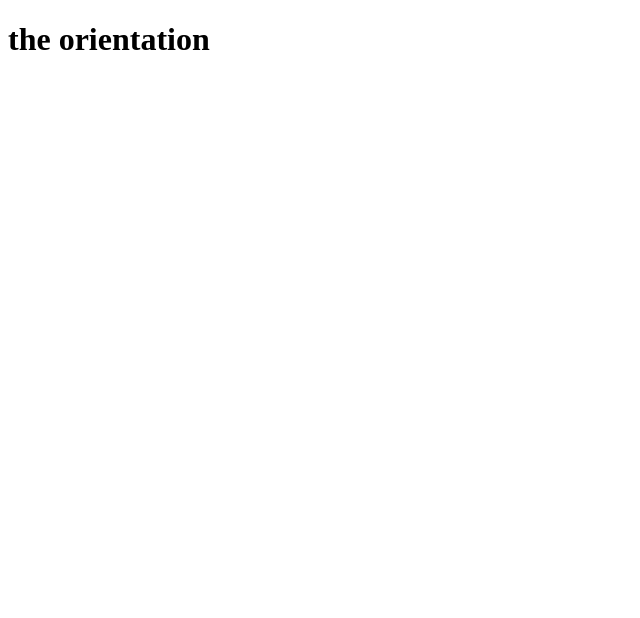
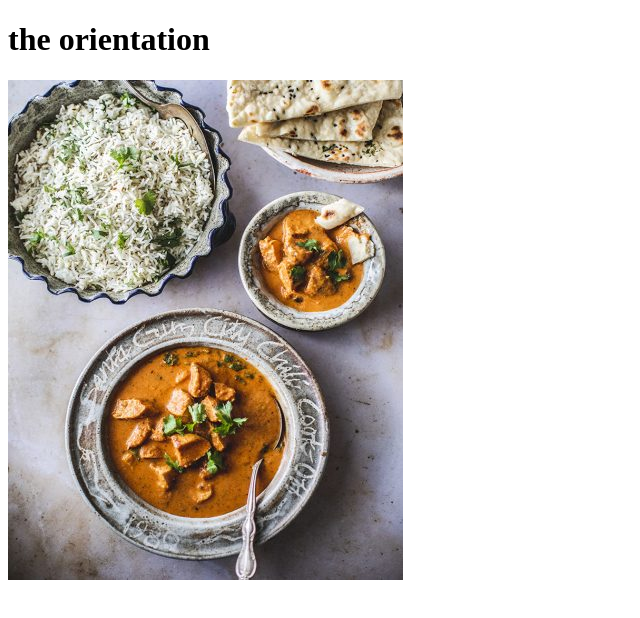
Before and after one commit to Inyeneidiok22/Shazam, a plain HTML site: page index.html in a window 1280 px wide. Shown: the whole page, without its empty margins (0-640 px from the left). Drawn offline with Linux system fonts and the light colour scheme.

Commit message:
added images to html file

```diff
--- a/index.html
+++ b/index.html
@@ -7,6 +7,6 @@
     <h1>the orientation</h1>
   </head>
   <body>
-
+<img src="/assets/Recipe3.jpg" alt="recipe 3">
   </body>
 </html>
```
Also changed, not shown: assets/Recipe3.jpg (added), assets/Recipe4.jpg (added), assets/download (1).jpg (added).
